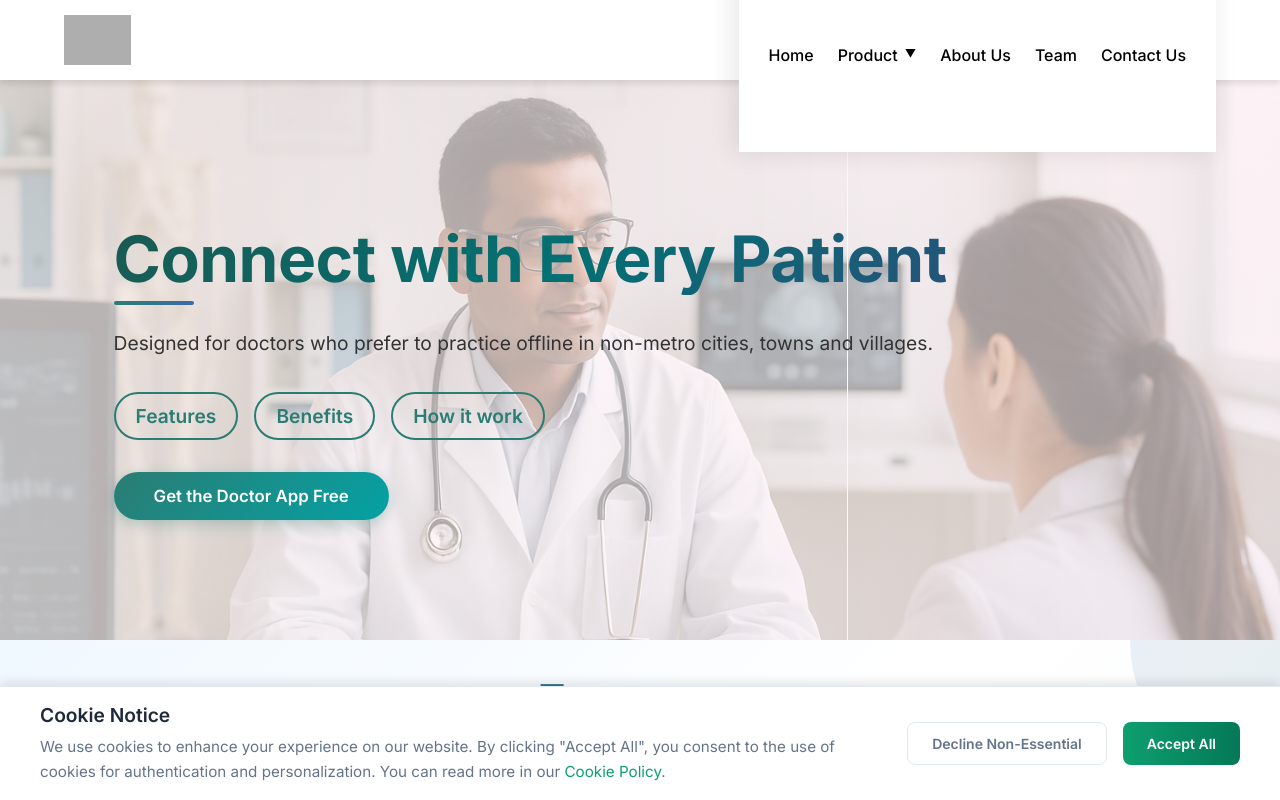
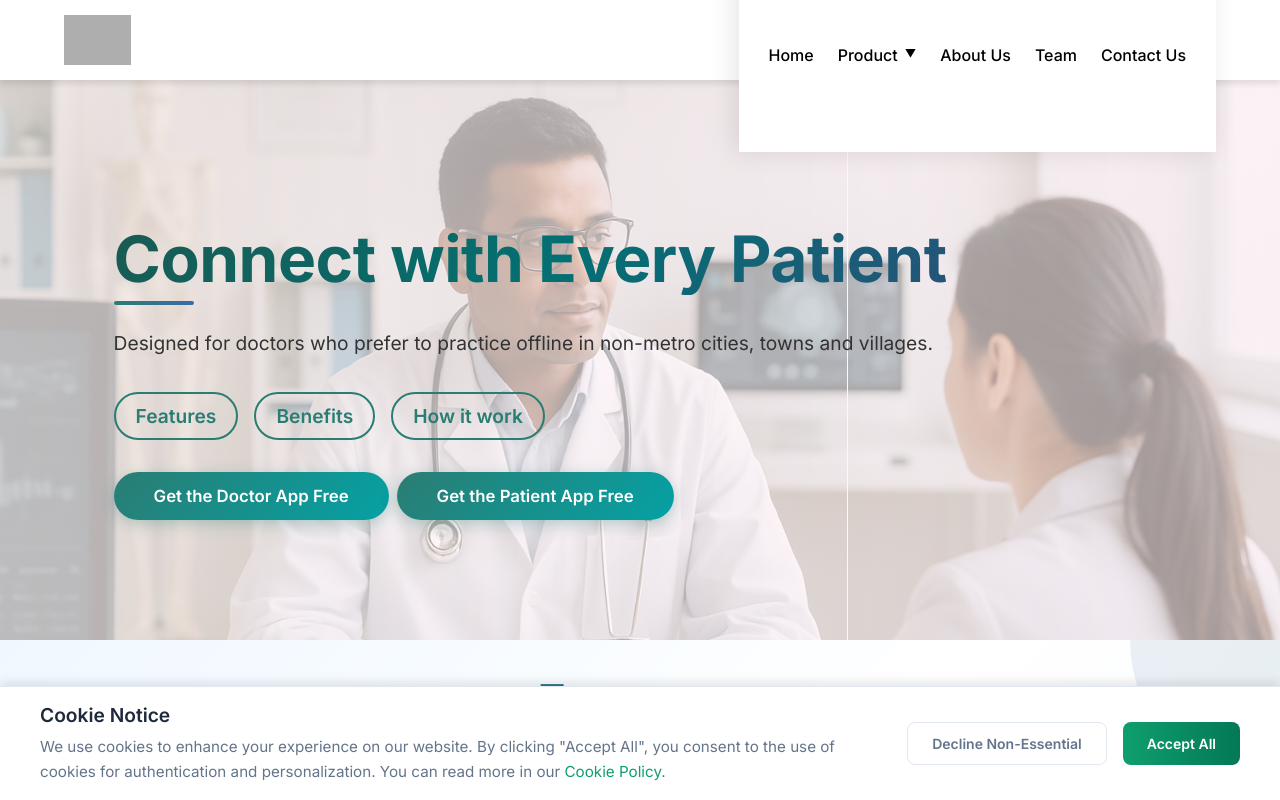
Before and after one commit to TellYouDoc/tellyoudoc-April19-25, a React (Vite) app: page / in a window 1280 px wide. Shown: the top 800 px of the page. Built offline with nearby package versions, Linux system fonts and the light colour scheme; grey boxes are pictures that could not be loaded.

Commit message:
Update Patient App download button and version in Home page: uncomment button and change APK version to V2.0.0

```diff
--- a/src/pages/Home.jsx
+++ b/src/pages/Home.jsx
@@ -526,7 +526,7 @@ const Home = () => {
                     >
                       Get the Doctor App Free
                     </button>
-                    {/* <button
+                    <button
                       className="home-cta-button"
                       onClick={handlePatientModalOpen}
                       onMouseOver={(e) => {
@@ -541,7 +541,7 @@ const Home = () => {
                       }}
                     >
                       Get the Patient App Free
-                    </button> */}
+                    </button>
                   </div>
                 </div>
               </div>
@@ -3358,7 +3358,7 @@ const Home = () => {
               onClick={() => {
                 setDownloadStarted(true);
                 const url =
-                  "https://tellyoudoc-prod.s3.ap-south-1.amazonaws.com/public/app-distribution/Patient/tellyoudoc_V1.0.2.apk";
+                  "https://tellyoudoc-prod.s3.ap-south-1.amazonaws.com/public/app-distribution/Patient/tellyoudoc_V2.0.0.apk";
                 const a = document.createElement("a");
                 a.href = url;
                 a.download = "tellyoudoc_patient_app.apk";
```
